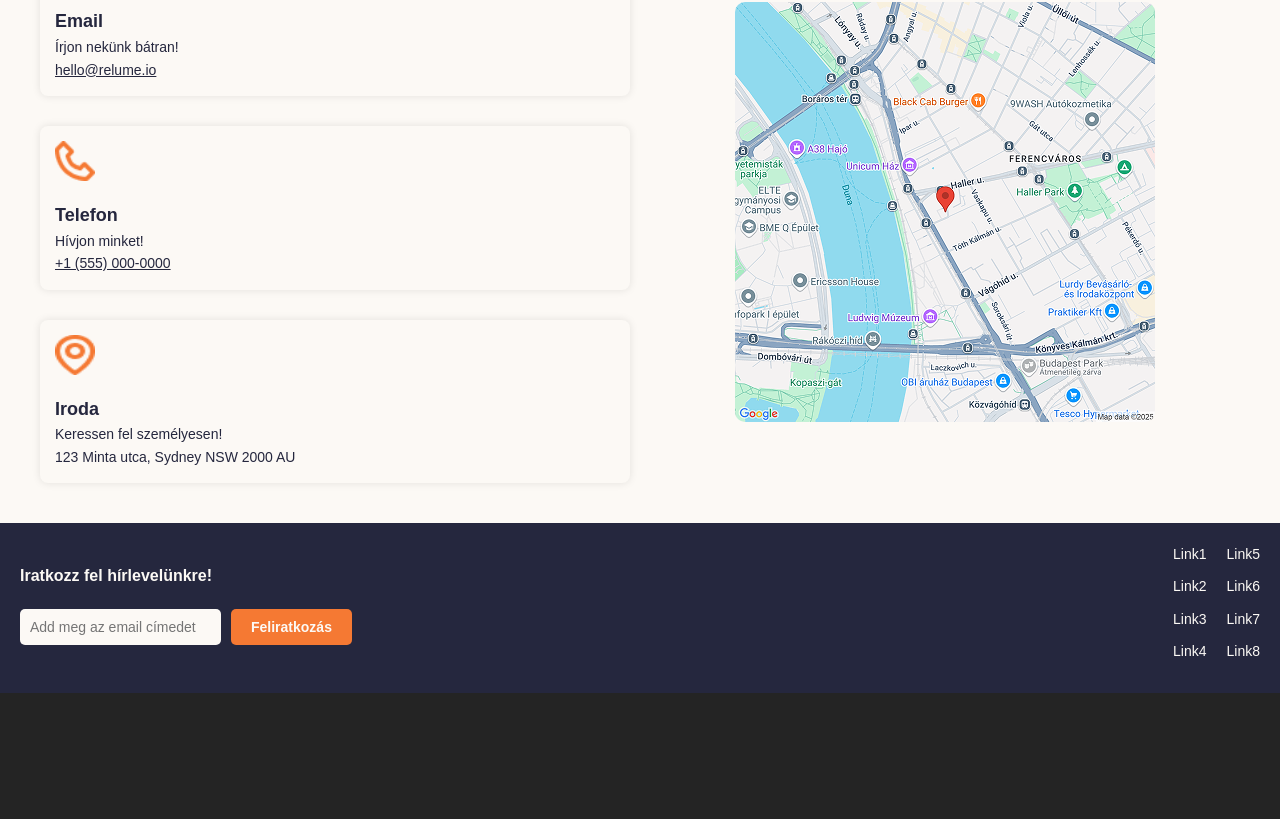
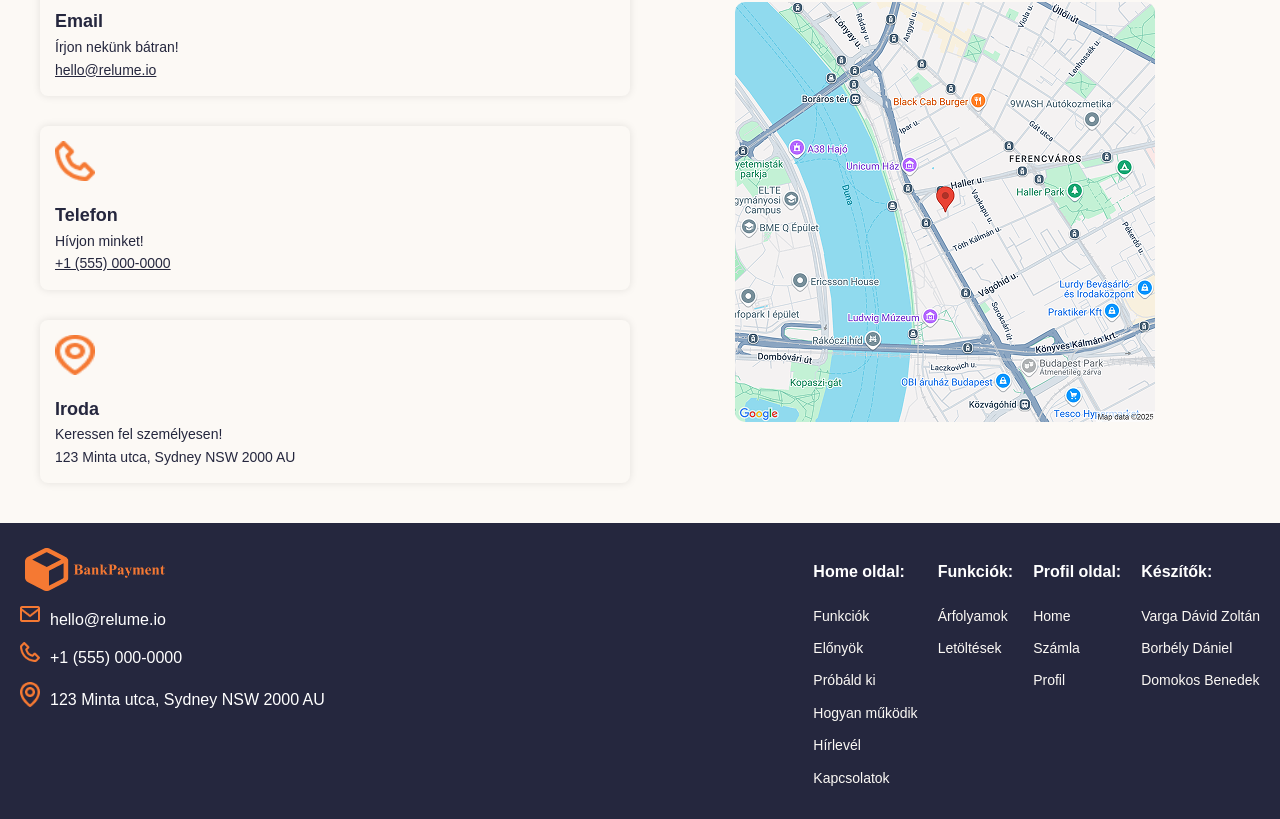
Before and after one commit to DomokosBenedek/Mobil_bank, a React (Vite) app in the folder frontend/: page / in a window 1280 px wide. Shown: the part 3785-4604 px from the top of the page. Before the commit the page ends 4478 px from the top, so only its background shows below. Built offline with nearby package versions, Linux system fonts and the light colour scheme.

Commit message:
Fix: Footer links

```diff
--- a/frontend/src/components/common/Footer.tsx
+++ b/frontend/src/components/common/Footer.tsx
@@ -1,34 +1,65 @@
-import "../../design/common/footer.css";
+import React from 'react';
+import { NavLink } from 'react-router-dom';
+import { placeholderIcon_text, Icon_mail, Icon_phone, Icon_location } from './img';
+import '../../design/common/footer.css';
+import { logicks } from './logic';
 
-export default function Footer() {
+const Footer = () => {
+    const { user } = logicks();
+
+    console.log(user);
+
   return (
-        <section className='footer'>
+    <footer className="footer">
       <div className="footer-content">
-                {/* Hírlevél regisztráció */}
-                <div className="newsletter">
-                <h4 className="alter">Iratkozz fel hírlevelünkre!</h4>
-                <form>
-                    <input type="email" placeholder="Add meg az email címedet" required />
-                    <button className="primary_v1">Feliratkozás</button>
-                </form>
+        <div className="footer-logo">
+          <img src={placeholderIcon_text} alt="Logo" />
+          <div className="footer-contacts">
+            <div>
+              <img src={Icon_mail} alt="Email" />
+              <span>hello@relume.io</span>
             </div>
-
-                {/*Linkek */}
-                <div className="footer-links">
-                <div className="links-column alter">
-                    <a href="#">Link1</a>
-                    <a href="#">Link2</a>
-                    <a href="#">Link3</a>
-                    <a href="#">Link4</a>
+            <div>
+              <img src={Icon_phone} alt="Phone" />
+              <span>+1 (555) 000-0000</span>
             </div>
-                <div className="links-column">
-                    <a href="#">Link5</a>
-                    <a href="#">Link6</a>
-                    <a href="#">Link7</a>
-                    <a href="#">Link8</a>
+            <div>
+              <img src={Icon_location} alt="Office" />
+              <span>123 Minta utca, Sydney NSW 2000 AU</span>
             </div>
           </div>
         </div>
-        </section>
+        <div className="footer-links">
+          <div className="links-column">
+            <p>Home oldal:</p>
+            <a href="/#functions">Funkciók</a>
+            <a href="/#advantages">Előnyök</a>
+            <a href="/#tryItOut">Próbáld ki</a>
+            <a href="/#howItWork">Hogyan működik</a>
+            <a href="/#newsLetter">Hírlevél</a>
+            <a href="/#contact">Kapcsolatok</a>
+          </div>
+          <div className="links-column">
+            <p>Funkciók:</p>
+            <a href="/changes">Árfolyamok</a>
+            <a href="/downloads">Letöltések</a>
+          </div>
+          <div className="links-column">
+            <p>Profil oldal:</p>
+            <NavLink to={`/profile/${user?.firstName}${user?.lastName}/dashboard`}>Home</NavLink>
+            <NavLink to={`/profile/${user?.firstName}${user?.lastName}/card`}>Számla</NavLink>
+            <NavLink to={`/profile/${user?.firstName}${user?.lastName}/profil`}>Profil</NavLink>
+          </div>
+          <div className="links-column">
+            <p>Készítők:</p>
+            <a href="#">Varga Dávid Zoltán</a>
+            <a href="#">Borbély Dániel</a>
+            <a href="#">Domokos Benedek</a>
+          </div>
+        </div>
+      </div>
+    </footer>
   );
-}
+};
+
+export default Footer;
--- a/frontend/src/design/common/footer.css
+++ b/frontend/src/design/common/footer.css
@@ -11,17 +11,31 @@
   flex-wrap: wrap;
 }
 
-.footer-content form{
+.footer-logo {
   display: flex;
-  gap: 10px;
-  align-items: center;
-  width: 100%;
-  max-width: 600px;
+  flex-direction: column;
+  align-items: flex-start;
 }
 
-.footer-content form button {
-  padding: 10px 20px;
-  font-size: 14px;
+.footer-logo img {
+  width: 150px;
+  margin-bottom: 10px;
+}
+
+.footer-contacts {
+  display: flex;
+  flex-direction: column;
+  gap: 10px;
+}
+
+.footer-contacts div {
+  display: flex;
+  align-items: center;
+  gap: 10px;
+}
+
+.footer-contacts img {
+  width: 20px;
 }
 
 .footer-links {
@@ -33,6 +47,11 @@
 .links-column {
   display: flex;
   flex-direction: column;
+}
+
+.footer-links p {
+  font-weight: bold;
+  color: var(--white);
 }
 
 .links-column a {
@@ -47,12 +66,3 @@
   color: var(--orange);
   text-decoration: underline;
 }
-
-.newsletter input[type="email"] {
-  padding: 10px;
-  border: none;
-  border-radius: 5px;
-  font-size: 14px;
-  color: var(--dark-blue);
-  background: var(--light-grey);
-}
```
Lines whose indentation alone changed are shown as unchanged.
